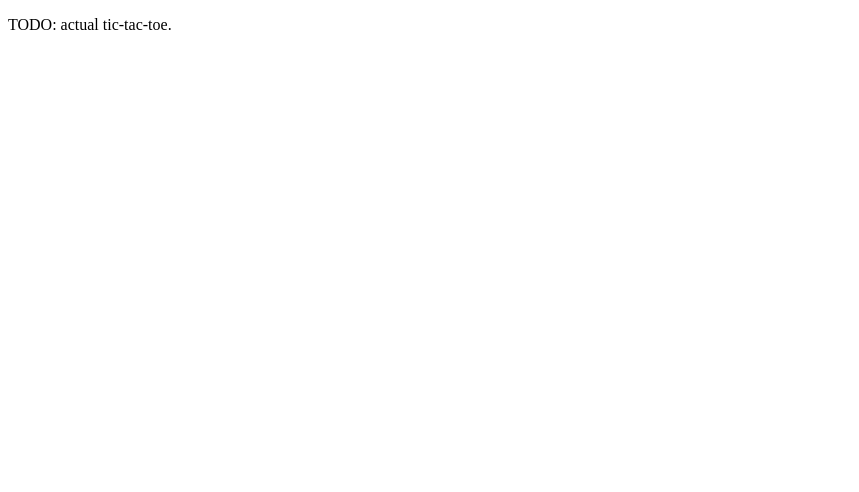
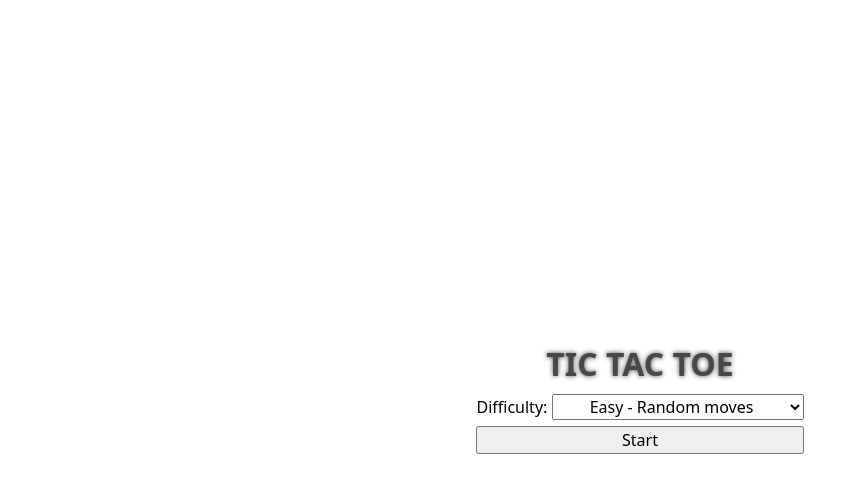
Before and after one commit to pawel-papierkowski/tic-tac-toe, a Vue app: page / in a window 1280 px wide. Shown: the top 492 px of the page, without its empty margins (0-859 px from the left). Built offline with nearby package versions, Linux system fonts and the light colour scheme.

Commit message:
Expanded game state, reorganization of CSS and basic game menu.

```diff
--- a/src/App.vue
+++ b/src/App.vue
@@ -1,10 +1,23 @@
 <script setup lang="ts">
+import { ref } from 'vue'
+import { defaultGameState, type GameState } from './code/types'
+import ViewMainMenu from './components/ViewMainMenu.vue'
+import ViewTicTacToe from './components/ViewTicTacToe.vue'
+
+// Default game state.
+const gameState = ref<GameState>({ ...defaultGameState })
 </script>
 
 <template>
-  <p>
-    TODO: actual tic-tac-toe.
-  </p>
+  <h1>TIC TAC TOE</h1>
+
+  <template v-if="gameState.view.activeScreen === 'mainMenu'">
+    <ViewMainMenu v-model="gameState" />
+  </template>
+
+  <template v-else>
+    <ViewTicTacToe v-model="gameState" />
+  </template>
 </template>
 
 <style scoped>
--- /dev/null
+++ b/src/assets/styles/main.css
@@ -0,0 +1,10 @@
+/********************************
+ * Central CSS file.            *
+ ********************************/
+
+/* Here should be only imports.
+ * It is fine performance-wise, as Vue pre-assembles all CSSs into one file anyway.
+ */
+@import url("variables.css");
+@import url("reset.css");
+@import url("style.css");
--- /dev/null
+++ b/src/assets/styles/reset.css
@@ -0,0 +1,60 @@
+/********************************
+ * Modern minimal reset.        *
+ ********************************/
+
+*, *::before, *::after {
+  margin: 0;
+  padding: 0;
+  box-sizing: border-box; /* Prevents box sizing trap.*/
+}
+
+html {
+  height: 100%;
+
+  line-height: 1.5; /* More readable than default (usually 1.2) */
+  font-family: var(--font-family-ui);
+  font-size: var(--font-size-base);
+  font-weight: 400;
+
+  color: var(--color-text);
+  background-color: var(--color-background);
+
+  font-synthesis: none;
+  text-rendering: optimizeLegibility;
+  -webkit-font-smoothing: antialiased; /* Smoother text on macOS */
+  -moz-osx-font-smoothing: grayscale;
+}
+
+html:focus-within {
+  scroll-behavior: smooth; /* Smooth scrolling */
+}
+
+body {
+  height: 100%;
+  min-width: 100%;
+  min-height: 100vh; /* Fill at least the full viewport */
+}
+
+/* Settings for specific elements. */
+
+img, picture, video, canvas, svg {
+  max-width: 100%;   /* Never overflow their container */
+  display: block;    /* Removes weird bottom gap from inline display */
+}
+
+input, button, textarea, select {
+  font: inherit;     /* Use the same font as surrounding text */
+}
+
+/* MEDIA */
+
+/* Respect user motion preferences */
+@media (prefers-reduced-motion: reduce) {
+  html:focus-within {
+    scroll-behavior: auto;
+  }
+  *, *::before, *::after {
+    animation-duration: 0.01ms !important;
+    transition-duration: 0.01ms !important;
+  }
+}
--- /dev/null
+++ b/src/assets/styles/style.css
@@ -0,0 +1,38 @@
+/********************************
+ * Styles specific to this app. *
+ ********************************/
+
+/* Settings for specific elements. */
+body {
+  /* Game completely centers its content in browser window. */
+  display: flex;
+  justify-content: center; /* Horizontal */
+  align-items: center;     /* Vertical */
+  /* Other stuff. */
+  color-scheme: light;
+}
+
+h1 {
+  color: #484848;
+  text-align: center;
+  text-shadow: 0 0 5px currentColor; /* The glow matches the text */
+}
+
+/* Menu. */
+
+.menu div {
+  width: 100%;
+}
+
+.menu p {
+  width: 100%;
+  margin: 6px 0px;
+}
+
+.menu select {
+  text-align: center;
+}
+
+.menu button {
+  width: 100%;
+}
--- /dev/null
+++ b/src/assets/styles/variables.css
@@ -0,0 +1,25 @@
+/********************************
+ * Variables.                   *
+ ********************************/
+
+/* Note it is overkill for such simple app, but I want to use accepted convention for Vue projects from the start. */
+:root {
+  /* Colors */
+  --color-primary: #3498db;
+  --color-text: #000000;
+  --color-background: #ffffff;
+
+  /* Spacing */
+  --spacing-xs: 4px;
+  --spacing-sm: 8px;
+  --spacing-md: 16px;
+  --spacing-lg: 24px;
+
+  /*** Typography ***/
+  /* UI elements. */
+  --font-family-ui: system-ui, 'Segoe UI', Roboto, 'Helvetica Neue', Arial, sans-serif;
+  /* Long-form reading. */
+  --font-family-general: ui-rounded, 'Hiragino Maru Gothic ProN', Quicksand,
+         Comfortaa, Manjari, 'Arial Rounded MT Bold', Calibri, sans-serif;
+  --font-size-base: 16px;
+}
--- /dev/null
+++ b/src/code/common.ts
@@ -0,0 +1,11 @@
+import type { Ref } from 'vue';
+import { type GameState } from './types';
+
+/**
+ * Change active screen.
+ * @param gameState Reference to game state.
+ * @param activeScreen New active screen.
+ */
+export function changeScreen(gameState : Ref<GameState>, activeScreen : "mainMenu" | "game") {
+  gameState.value.view.activeScreen = activeScreen;
+}
--- /dev/null
+++ b/src/code/data.ts
@@ -0,0 +1,8 @@
+import { Difficulty } from "./types";
+
+export const difficultyDescriptions: Record<Difficulty, string> = {
+  [Difficulty.Easy]: 'Easy - Random moves',
+  [Difficulty.Medium]: 'Medium - Sometimes strategic',
+  [Difficulty.Hard]: 'Hard - Occasional mistakes',
+  [Difficulty.Impossible]: 'Impossible - Perfect play'
+};
--- /dev/null
+++ b/src/code/ticTacToe.ts
@@ -0,0 +1,11 @@
+import type { Ref } from 'vue';
+import { type GameState, defaultGameBoard } from './types';
+
+/**
+ * Reset game board.
+ * @param gameState Reference to game state.
+ */
+export function resetGameBoard(gameState : Ref<GameState>) {
+  gameState.value.board = defaultGameBoard;
+  console.log("Game board reset.");
+}
--- /dev/null
+++ b/src/code/types.ts
@@ -0,0 +1,67 @@
+// GAME DATA
+
+// //////////
+// Game view.
+type GameView = {
+  activeScreen: "mainMenu" | "game";
+};
+
+const defaultGameView: GameView = {
+  activeScreen: "mainMenu"
+};
+
+// //////////////
+// Game settings.
+export enum Difficulty {
+    Easy, // AI makes completely random moves.
+    Medium, // AI sometimes actually tries to make 3 in row.
+    Hard, // AI sometimes makes mistakes.
+    Impossible // AI plays perfectly; at best, only tie possible.
+}
+
+type GameSettings = {
+  difficulty: Difficulty;
+};
+
+const defaultGameSettings: GameSettings = {
+  difficulty: Difficulty.Easy
+};
+
+// ////////////////////////
+// Tic Tac Toe board state.
+enum CellState {
+  Empty,
+  X,
+  O
+};
+
+type GameBoard = {
+  cells: CellState[][];
+  playerScore: number;
+  playerWinInRow: number;
+  aiScore: number;
+};
+
+export const defaultGameBoard: GameBoard = {
+  cells: [[CellState.Empty, CellState.Empty, CellState.Empty],
+          [CellState.Empty, CellState.Empty, CellState.Empty],
+          [CellState.Empty, CellState.Empty, CellState.Empty]],
+  playerScore: 0,
+  playerWinInRow: 0,
+  aiScore: 0
+};
+
+// ///////////////////////
+// Complete state of game.
+// In principle you could serialize it into file on disk, creating full save of game.
+export type GameState = {
+  view: GameView;
+  settings: GameSettings;
+  board: GameBoard;
+};
+
+export const defaultGameState: GameState = {
+  view: defaultGameView,
+  settings: defaultGameSettings,
+  board: defaultGameBoard
+};
--- /dev/null
+++ b/src/components/ViewMainMenu.vue
@@ -0,0 +1,38 @@
+<script setup lang="ts">
+import { type GameState } from '../code/types.ts';
+import { changeScreen } from '../code/common.ts';
+import { resetGameBoard } from '../code/ticTacToe.ts';
+import { difficultyDescriptions } from '../code/data.ts';
+
+const gameState = defineModel<GameState>({ required: true });
+
+function startGame() {
+  resetGameBoard(gameState);
+  changeScreen(gameState, 'game');
+}
+</script>
+
+<template>
+  <div class="menu">
+    <p>
+      <label>
+        Difficulty:
+        <select v-model.number="gameState.settings.difficulty">
+          <option
+            v-for="(desc, value) in difficultyDescriptions"
+            :key="value"
+            :value="Number(value)"
+          >
+            {{ desc }}
+          </option>
+        </select>
+      </label>
+    </p>
+    <p>
+      <button @click="startGame">Start</button>
+    </p>
+  </div>
+</template>
+
+<style scoped>
+</style>
--- /dev/null
+++ b/src/components/ViewTicTacToe.vue
@@ -0,0 +1,22 @@
+<script setup lang="ts">
+import { type GameState } from '../code/types.ts'
+import { changeScreen } from '../code/common.ts'
+
+const gameState = defineModel<GameState>({ required: true })
+
+function toMainMenu() {
+  changeScreen(gameState, 'mainMenu');
+}
+</script>
+
+<template>
+  <div class="board">TODO: actual tic-tac-toe board.</div>
+  <div class="menu">
+    <p>
+      <button @click="toMainMenu">Quit</button>
+    </p>
+  </div>
+</template>
+
+<style scoped>
+</style>
--- a/src/main.ts
+++ b/src/main.ts
@@ -1,4 +1,5 @@
 import { createApp } from 'vue'
+import './assets/styles/main.css'
 import App from './App.vue'
 
 createApp(App).mount('#app')
```
